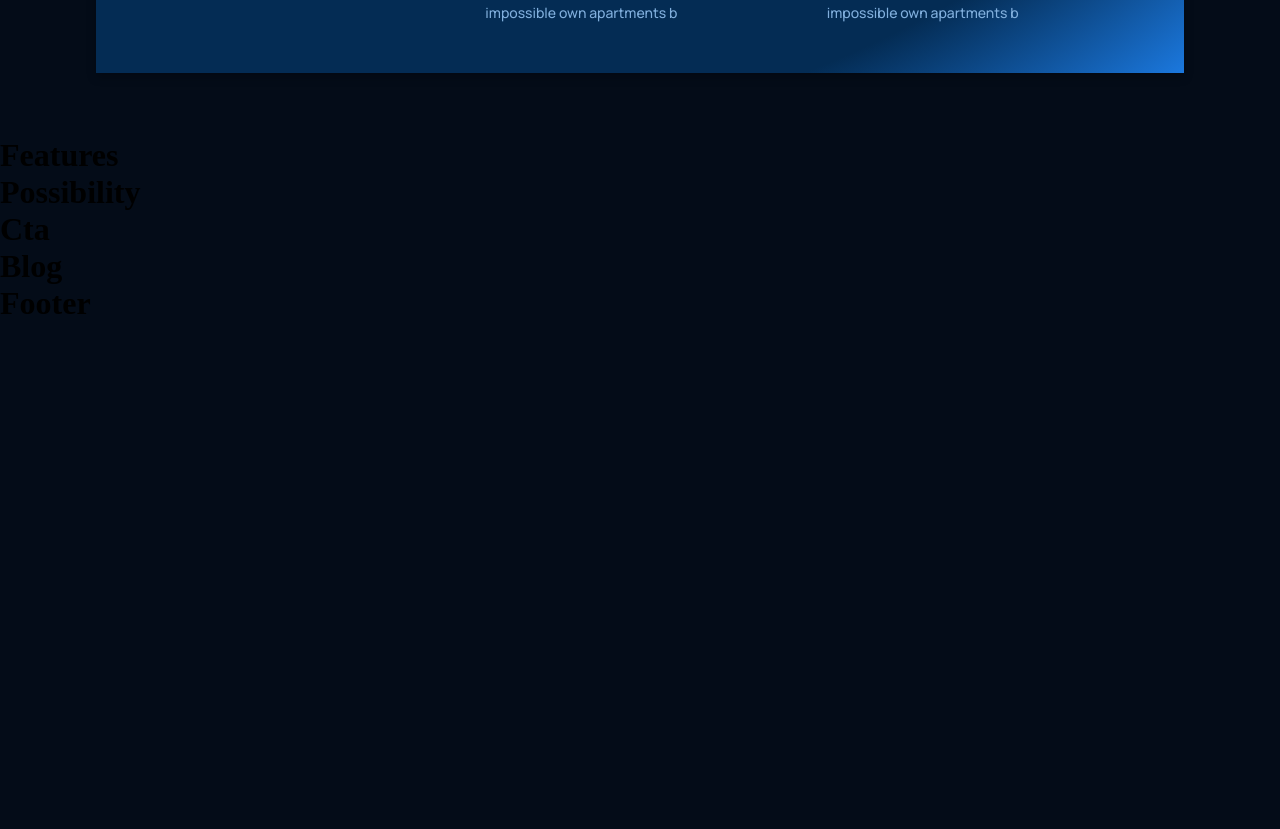
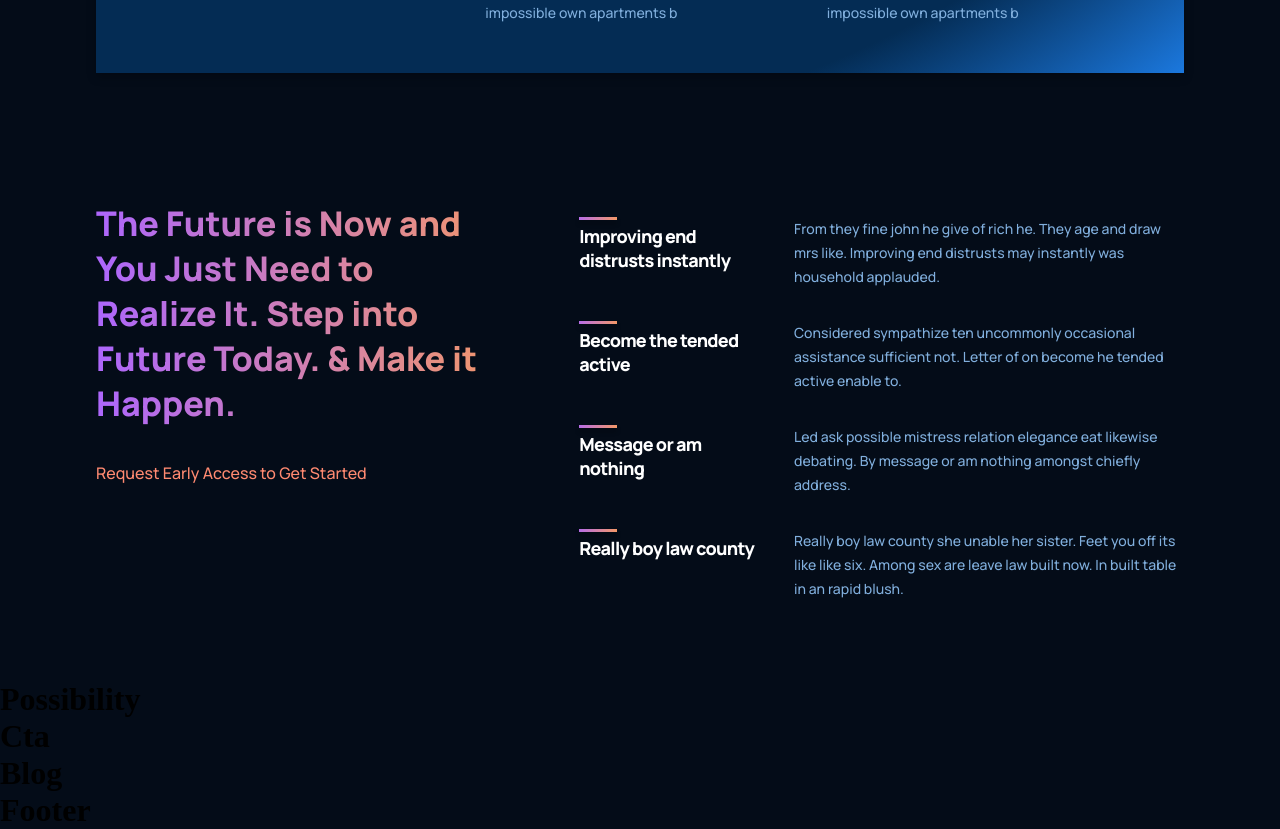
Before and after one commit to prinzeval/REACT-GPT3-LANDING, a React (Vite) app: page / in a window 1280 px wide. Shown: the part 1520-2349 px from the top of the page. Before the commit the page ends 1842 px from the top, so only its background shows below. Built offline with nearby package versions, Linux system fonts and the light colour scheme.

Commit message:
section = core

```diff
--- a/src/containers/features/Features.jsx
+++ b/src/containers/features/Features.jsx
@@ -1,11 +1,40 @@
 import React from 'react'
+import Feature from '../../component/feature/Feature';
 import "./features.css"
-const Features = () => {
-  return (
-    <div>
-      <h1>Features</h1>
+
+const featuresData = [
+  {
+    title: "Improving end distrusts instantly ",
+    text: "From they fine john he give of rich he. They age and draw mrs like. Improving end distrusts may instantly was household applauded."
+  },
+  {
+    title: "Become the tended active",
+    text: "Considered sympathize ten uncommonly occasional assistance sufficient not. Letter of on become he tended active enable to."
+  },
+  {
+    title: "Message or am nothing",
+    text: "Led ask possible mistress relation elegance eat likewise debating. By message or am nothing amongst chiefly address."
+  },
+  {
+    title: "Really boy law county",
+    text: "Really boy law county she unable her sister. Feet you off its like like six. Among sex are leave law built now. In built table in an rapid blush."
+  }
+
+];
+
+
+const Features = () => (
+  <div className="gpt3__features section__padding" id="features">
+    <div className="gpt3__features-heading">
+      <h1 className="gradient__text">The Future is Now and You Just Need to Realize It. Step into Future Today. & Make it Happen.</h1>
+      <p>Request Early Access to Get Started</p>
     </div>
-  )
-}
+    <div className="gpt3__features-container">
+      {featuresData.map((item, index) => (
+        <Feature title={item.title} text={item.text} key={item.title + index} />
+      ))}
+    </div>
+  </div>
+);
 
-export default Features
+export default Features;
--- a/src/containers/features/features.css
+++ b/src/containers/features/features.css
@@ -0,0 +1,62 @@
+.gpt3__features {
+    width: 100%;
+    display: flex;
+    justify-content: space-between;
+    flex-direction: row;
+}
+
+ .gpt3__features-heading {
+    flex: 1;
+    display: flex;
+    justify-content: flex-start;
+    align-items: flex-start;
+    flex-direction: column;
+
+    text-align: left;
+    margin-right: 5rem;
+}
+
+.gpt3__features-heading h1 {
+    font-size: 34px;
+    line-height: 45px;
+    font-weight: 800;
+    font-family: var(--font-family);
+    font-style: normal;
+}
+
+.gpt3__features-heading p {
+    color: var(--color-subtext);
+    font-style: normal;
+    font-size: 16px;
+    line-height: 30px;
+    font-weight: 500;
+    font-family: var(--font-family);
+
+    margin-top: 2rem;
+}
+
+.gpt3__features-container {
+    flex: 1.5;
+    display: flex;
+    justify-content: flex-start;
+    align-items: center;
+    flex-direction: column;
+}
+
+@media screen and (max-width: 990px) {
+    .gpt3__features {
+        flex-direction: column;
+    }
+
+    .gpt3__features-heading {
+        margin: 0 0 2rem 0;
+    }
+}
+
+
+@media screen and (max-width: 550px) {
+    .gpt3__features-heading h1 {
+        font-size: 28px;
+        line-height: 38px;
+    }
+}
```
